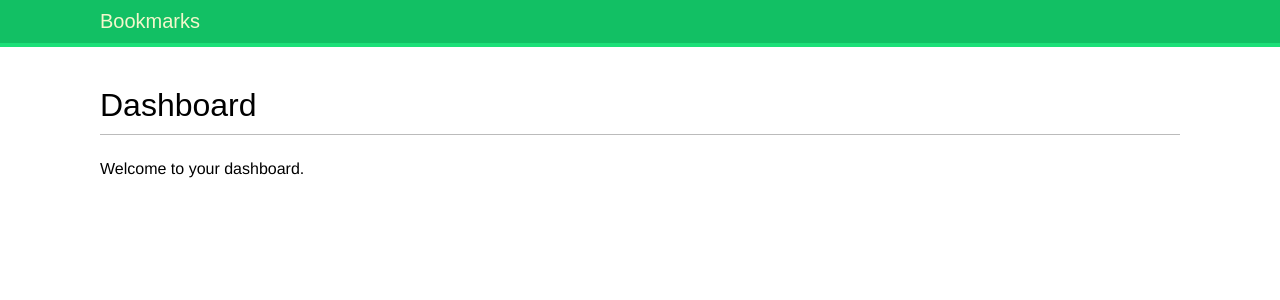
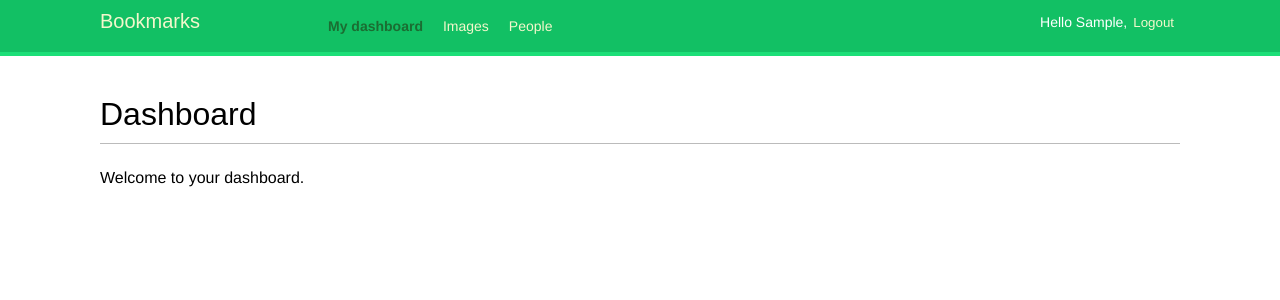
Before and after one commit to DeMonA1/SocialWebsite__Django, a Django app: page /account/ in a window 1280 px wide. Shown: the top 300 px of the page. Run offline with Django 5.2, Linux system fonts and the light colour scheme; the visitor is signed in with stand-in values (Sample User, id 1); some web fonts are replaced.

Commit message:
Header menu and greeting with log-out URL

```diff
--- a/bookmarks/account/templates/base.html
+++ b/bookmarks/account/templates/base.html
@@ -8,6 +8,30 @@
     <body>
         <div id="header">
             <span class="logo">Bookmarks</span>
+            {% if request.user.is_authenticated %}
+                <ul class="menu">
+                    <li {% if section == "dashboard" %}class="selected"{% endif %}>
+                        <a href="{% url "dashboard" %}">My dashboard</a>
+                    </li>
+                    <li {% if section == "images" %}class="selected"{% endif %}>
+                        <a href="#">Images</a>
+                    </li>
+                    <li {% if section == "people" %}class="selected"{% endif %}>
+                        <a href="#">People</a>
+                    </li>
+                </ul>
+            {% endif %}
+            <span class="user">
+                {% if request.user.is_authenticated %}
+                    Hello {{ request.user.first_name|default:request.user.username }},
+                    <form action="{% url "logout" %}" method="post">
+                        <button type="submit">Logout</button>
+                        {% csrf_token %}
+                    </form>
+                {% else %}
+                    <a href="{% url "login" %}">Log-in</a>
+                {% endif %}
+            </span>
         </div>
         <div id="content">
             {% block content %}
```
